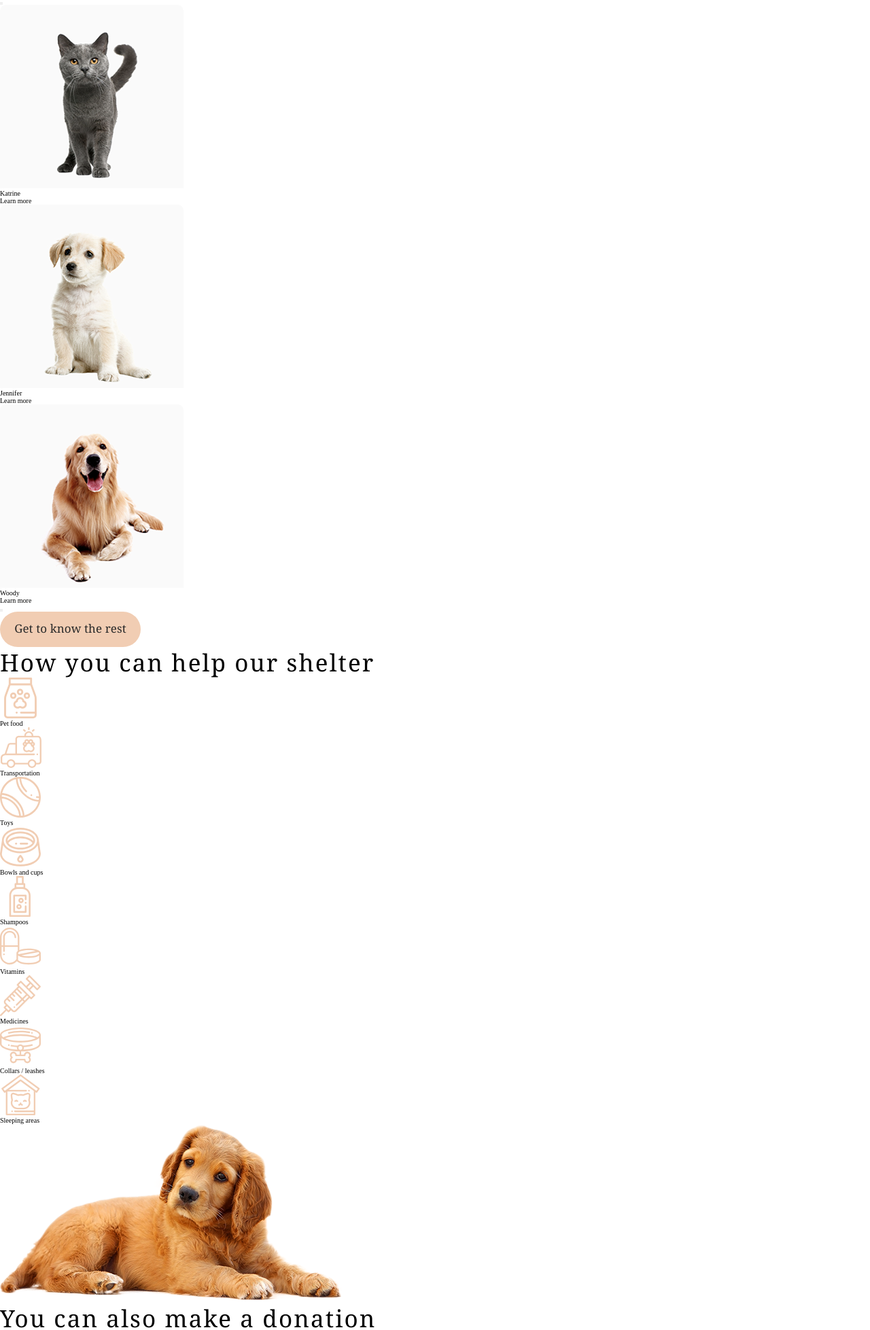
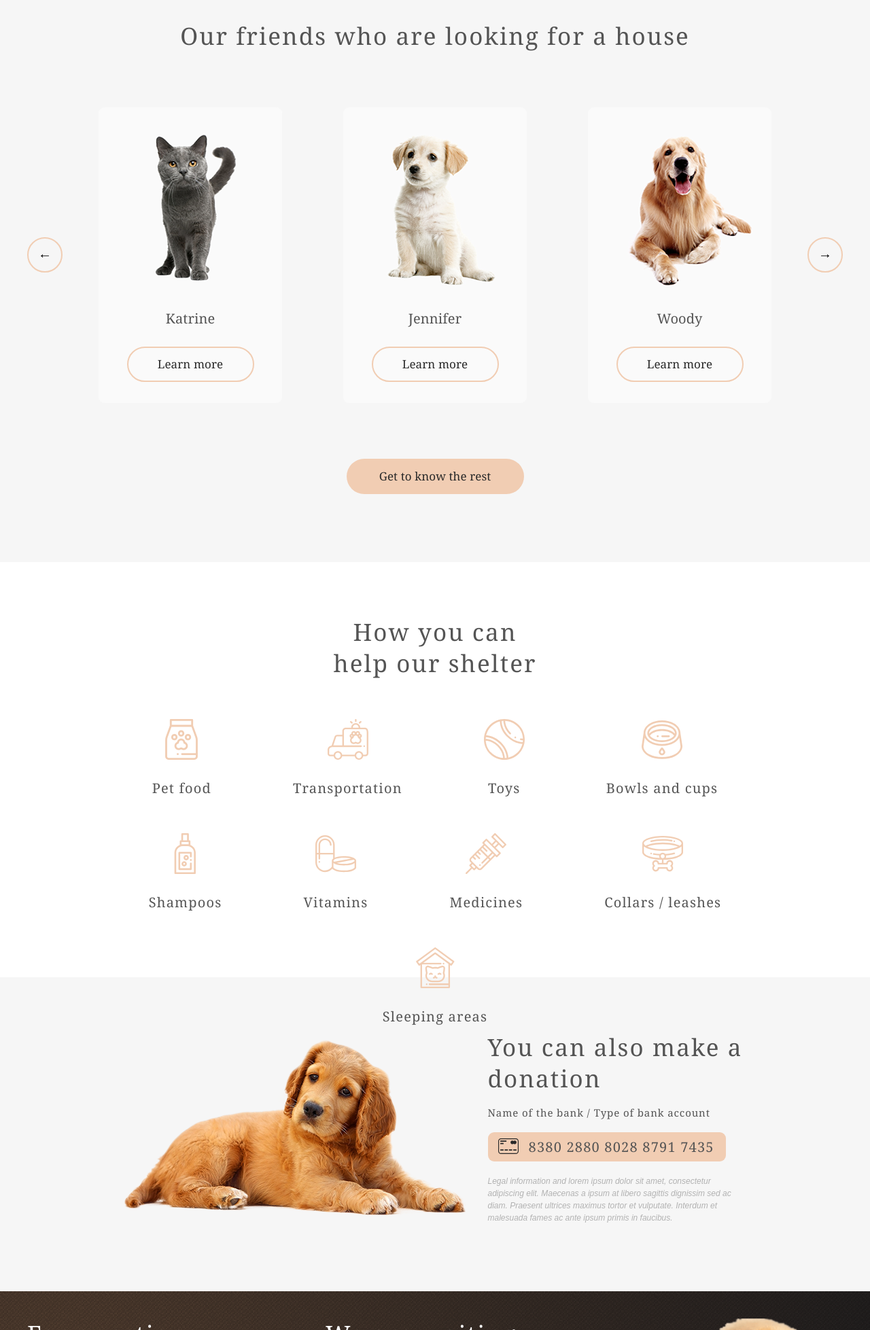
Before and after one commit to rhjje/shelter, a website built with webpack: page src/main/html/index.html in a window 1280 px wide. Shown: the part 1546-3503 px from the top of the page at 68% size. Built offline with nearby package versions, Linux system fonts and the light colour scheme; files whose address does not match are found by name.

Commit message:
feat: add styles to main page

```diff
--- a/src/main/html/index.html
+++ b/src/main/html/index.html
@@ -57,25 +57,31 @@
     <div class="wrapper">
       <h3 class="subtitle">Our friends who are looking for a house</h3>
       <div class="slider">
-        <button class="slide-left"></button>
+        <button class="slide-left">&larr;</button>
         <div class="cards">
           <div class="card">
-            <div class="card__image"><img src="assets/images/pets-katrine.png" alt="Pets"></div>
+            <div class="card__image">
+              <img src="assets/images/pets-katrine.png" alt="Pets">
+            </div>
             <div class="card__name">Katrine</div>
-            <div class="card_button">Learn more</div>
+            <button class="card_button">Learn more</button>
           </div>
           <div class="card">
-            <div class="card__image"><img src="assets/images/pets-jennifer.png" alt="Pets"></div>
+            <div class="card__image">
+              <img src="assets/images/pets-jennifer.png" alt="Pets">
+            </div>
             <div class="card__name">Jennifer</div>
-            <div class="card_button">Learn more</div>
+            <button class="card_button">Learn more</button>
           </div>
           <div class="card">
-            <div class="card__image"><img src="assets/images/pets-woody.png" alt="Pets"></div>
+            <div class="card__image">
+              <img src="assets/images/pets-woody.png" alt="Pets">
+            </div>
             <div class="card__name">Woody</div>
-            <div class="card_button">Learn more</div>
+            <button class="card_button">Learn more</button>
           </div>
         </div>
-        <button class="slide-right"></button>
+        <button class="slide-right">&rarr;</button>
       </div>
       <button class="button_colored pets__button">Get to know the rest</button>
     </div>
@@ -87,56 +93,56 @@
         <div class="subject">
           <div class="subject__image">
             <img src="assets/images/pet-food.svg" alt="Pet food">
-            <div class="subject__title">Pet food</div>
           </div>
+          <div class="subject__title">Pet food</div>
         </div>
         <div class="subject">
           <div class="subject__image">
             <img src="assets/images/transportation.svg" alt="Transportation">
-            <div class="subject__title">Transportation</div>
           </div>
+          <div class="subject__title">Transportation</div>
         </div>
         <div class="subject">
           <div class="subject__image">
             <img src="assets/images/toys.svg" alt="Toys">
-            <div class="subject__title">Toys</div>
           </div>
+          <div class="subject__title">Toys</div>
         </div>
         <div class="subject">
           <div class="subject__image">
             <img src="assets/images/bowls-and-cups.svg" alt="Bowls and cups">
-            <div class="subject__title">Bowls and cups</div>
           </div>
+          <div class="subject__title">Bowls and cups</div>
         </div>
         <div class="subject">
           <div class="subject__image">
             <img src="assets/images/shampoos.svg" alt="Shampoos">
-            <div class="subject__title">Shampoos</div>
           </div>
+          <div class="subject__title">Shampoos</div>
         </div>
         <div class="subject">
           <div class="subject__image">
             <img src="assets/images/vitamins.svg" alt="Vitamins">
-            <div class="subject__title">Vitamins</div>
           </div>
+          <div class="subject__title">Vitamins</div>
         </div>
         <div class="subject">
           <div class="subject__image">
             <img src="assets/images/medicines.svg" alt="Medicines">
-            <div class="subject__title">Medicines</div>
           </div>
+          <div class="subject__title">Medicines</div>
         </div>
         <div class="subject">
           <div class="subject__image">
             <img src="assets/images/collars-leashes.svg" alt="Collars or leashes">
-            <div class="subject__title">Collars / leashes</div>
           </div>
+          <div class="subject__title">Collars / leashes</div>
         </div>
         <div class="subject">
           <div class="subject__image">
             <img src="assets/images/sleeping-area.svg" alt="Sleeping areas">
-            <div class="subject__title">Sleeping areas</div>
           </div>
+          <div class="subject__title">Sleeping areas</div>
         </div>
       </div>
     </div>
--- a/src/main/sass/_about.scss
+++ b/src/main/sass/_about.scss
@@ -32,3 +32,7 @@
 .about__description {
   @include paragraph-l;
 }
+
+.about__content-container .subtitle {
+  width: 370px;
+}
--- a/src/main/sass/_donation.scss
+++ b/src/main/sass/_donation.scss
@@ -0,0 +1,70 @@
+.donation {
+  height: 462px;
+  background-color: $color-light-l;
+  padding-top: 80px;
+}
+
+.donation .wrapper {
+  max-width: 915px;
+  height: 282px;
+  margin: 0 auto;
+  display: flex;
+  justify-content: space-between;
+  align-items: center;
+}
+
+.donation__image {
+  width: 505px;
+  height: 261px;
+
+  img {
+    width: 100%;
+    height: auto;
+  }
+}
+
+.donation__content-container {
+  width: 380px;
+  height: 100%;
+  display: flex;
+  flex-direction: column;
+  row-gap: 20px;
+}
+
+.requisites {
+  display: flex;
+  flex-direction: column;
+  row-gap: 20px;
+}
+
+.requisites__description {
+  @include h5;
+  color: $color-dark-l;
+}
+
+.bank-account {
+  width: 350px;
+  height: 43px;
+  background-color: $color-primary;
+  border-radius: 9px;
+  display: flex;
+  align-items: center;
+}
+
+.bank-account__image {
+  margin: 0 15px;
+}
+
+.bank-account__number {
+  @include h4;
+  color: $color-dark-l;
+}
+
+.requisites__note {
+  font-family: Arial;
+  font-size: 1.2rem;
+  font-style: italic;
+  font-weight: 400;
+  line-height: 1.8rem;
+  color: $color-dark-m;
+}
--- a/src/main/sass/_footer.scss
+++ b/src/main/sass/_footer.scss
@@ -0,0 +1,55 @@
+.footer {
+  height: 350px;
+  background: url('../assets/images/background.png'), $footer-gradient;
+  display: flex;
+  align-items: flex-end;
+}
+
+.footer .wrapper {
+  width: 1200px;
+  margin: 0 auto;
+  display: flex;
+  justify-content: space-between;
+}
+
+.contacts {
+  width: 280px;
+  display: flex;
+  flex-direction: column;
+  row-gap: 40px;
+}
+
+.subtitle_white {
+  @include h3;
+  color: $color-light-xl;
+}
+
+.email, .phone, .address {
+  display: flex;
+  align-items: center;
+}
+
+.email__image, .phone__image, .address__image {
+  margin-right: 20px;
+}
+
+.email__address, .phone__number, .address__text {
+  @include h4;
+  color: $color-primary;
+}
+
+.addresses {
+  width: 302px;
+  display: flex;
+  flex-direction: column;
+  row-gap: 40px;
+}
+
+.footer__image {
+  width: 300px;
+  height: 310px;
+  img {
+    width: 100%;
+    height: auto;
+  }
+}
--- a/src/main/sass/_help-us.scss
+++ b/src/main/sass/_help-us.scss
@@ -0,0 +1,44 @@
+.help-us {
+  height: 611px;
+  padding-top: 80px;
+}
+
+.help-us .wrapper {
+  width: 1200px;
+  height: 431px;
+  margin: 0 auto;
+  display: flex;
+  flex-direction: column;
+  justify-content: space-between;
+  align-items: center;
+}
+
+.help-us .subtitle {
+  width: 315px;
+  text-align: center;
+}
+
+.subjects {
+  width: 1030px;
+  height: 280px;
+  display: flex;
+  flex-wrap: wrap;
+  column-gap: 120px;
+  row-gap: 55px;
+  align-items: center;
+  justify-content: center;
+}
+
+.subject {
+  height: 113px;
+  width: auto;
+  display: flex;
+  flex-direction: column;
+  justify-content: space-between;
+  align-items: center;
+}
+
+.subject__title {
+  @include h4;
+  color: $color-dark-l;
+}
--- a/src/main/sass/_pets.scss
+++ b/src/main/sass/_pets.scss
@@ -0,0 +1,99 @@
+.pets {
+  background-color: $color-light-l;
+  height: 877px;
+  padding-top: 80px;
+}
+
+.pets .wrapper {
+  width: 1200px;
+  height: 697px;
+  margin: 0 auto;
+  display: flex;
+  flex-direction: column;
+  align-items: center;
+  justify-content: space-between;
+}
+
+.slider {
+  width: 1200px;
+  display: flex;
+  justify-content: space-between;
+  align-items: center;
+}
+
+.slide-left, .slide-right {
+  width: 52px;
+  height: 52px;
+  border-radius: 50%;
+  outline: none;
+  border: 2px solid $color-primary;
+  background-color: $color-light-l;
+  font-size: 2rem;
+  padding-bottom: 4px;
+  &:hover {
+    cursor: pointer;
+    background-color: $color-primary;
+  }
+}
+
+.cards {
+  display: flex;
+  column-gap: 90px;
+}
+
+.card {
+  width: 270px;
+  height: 435px;
+  background-color: $color-light-s;
+  display: flex;
+  flex-direction: column;
+  align-items: center;
+  border-radius: 9px;
+  overflow: hidden;
+  &:hover {
+    cursor: pointer;
+    background-color: $color-light-xl;
+  }
+}
+
+.card__image {
+  width: 270px;
+  height: 270px;
+  img {
+    width: 100%;
+    height: auto;
+  }
+}
+
+.card__name {
+  margin: 30px 0;
+  color: $color-dark-l;
+  font-family: Georgia;
+  font-weight: 400;
+  font-size: 2rem;
+  line-height: 2.27rem;
+  letter-spacing: 0.01rem;
+}
+
+.card_button {
+  width: 187px;
+  height: 52px;
+  border-radius: 100px;
+  border: 2px solid $color-primary;
+  background-color: $color-light-s;
+  outline: none;
+  color: $color-dark-3xl;
+  font-family: Georgia;
+  font-weight: 400;
+  font-size: 1.7rem;
+  line-height: 2.27rem;
+  letter-spacing: 0.01rem;
+  &:hover {
+    cursor: pointer;
+    background-color: $color-primary;
+  }
+}
+
+.pets__button {
+  width: 261px;
+}
--- a/src/main/sass/styles.scss
+++ b/src/main/sass/styles.scss
@@ -41,6 +41,7 @@ $footer-gradient: radial-gradient(110.67% 538.64% at 5.73% 50%, #513D2F 0%, #1A1
   }
   line-height: 130%;
   letter-spacing: 0.21rem;
+  color: $color-dark-l;
 }
 
 @mixin h3-mobile {
@@ -63,7 +64,6 @@ $footer-gradient: radial-gradient(110.67% 538.64% at 5.73% 50%, #513D2F 0%, #1A1
   }
   line-height: 115%;
   letter-spacing: 0.12rem;
-  color: $color-primary;
 }
 
 @mixin h5 {
@@ -96,6 +96,7 @@ $footer-gradient: radial-gradient(110.67% 538.64% at 5.73% 50%, #513D2F 0%, #1A1
       style: normal;
   }
   line-height: 160%;
+  color: $color-dark-xl;
 }
 
 @mixin paragraph-s {
```
Also changed, not shown: dist/main/assets/icons/arrow-left.png (deleted), dist/main/assets/icons/arrow-right.png (deleted), dist/main/main.css, dist/main/main.html, src/main/assets/icons/arrow-left.png (deleted), src/main/assets/icons/arrow-right.png (deleted).
